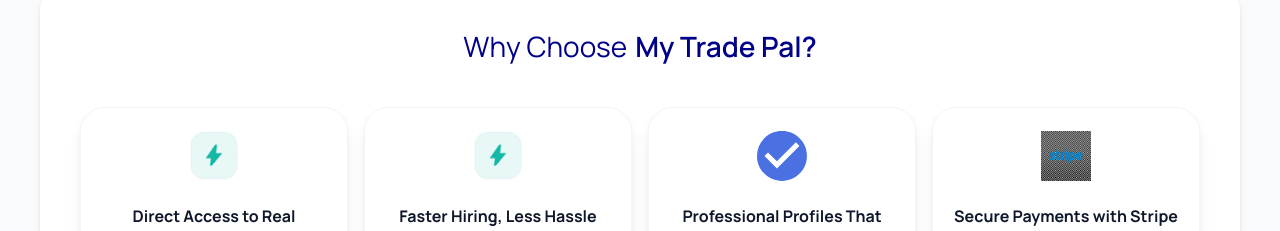
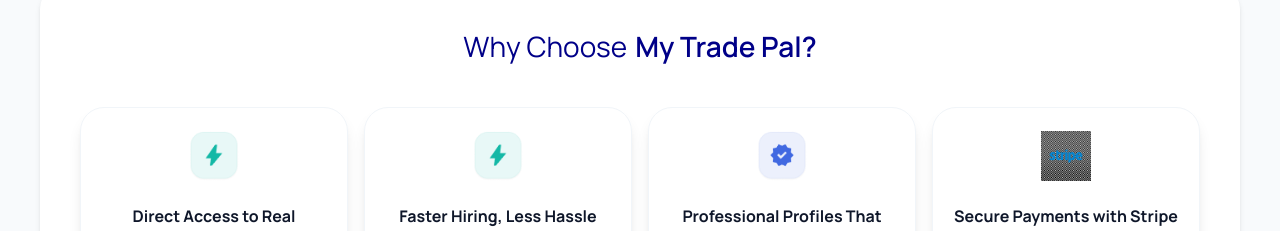
Before and after one commit to Maazkhalid47/trade-pal-web, a Next.js app: page / in a window 1280 px wide. Shown: the part 2480-2711 px from the top of the page. Built offline with nearby package versions, Linux system fonts and the light colour scheme; no server answers; the database is empty.

Commit message:
feat: replace verification icon with trusted icon in features component
Updated SVG source and alt text for better clarity

Co-authored-by: Mu'az Khalid <76614672+Maazkhalid47@users.noreply.github.com>

```diff
--- a/app/components/features.js
+++ b/app/components/features.js
@@ -63,8 +63,8 @@ const Features = () => {
                 hover:scale-105 hover:bg-[#02C6C60D] hover:border-[#4169E1] border-[1.5px]"
           >
             <IconCard
-              src="/tick-blue.svg"
-              alt="Verified professional profile icon"
+              src="/check.png"
+              alt="Trusted professional profile icon"
               color="#fff"
               height={50}
               width={50}
```
